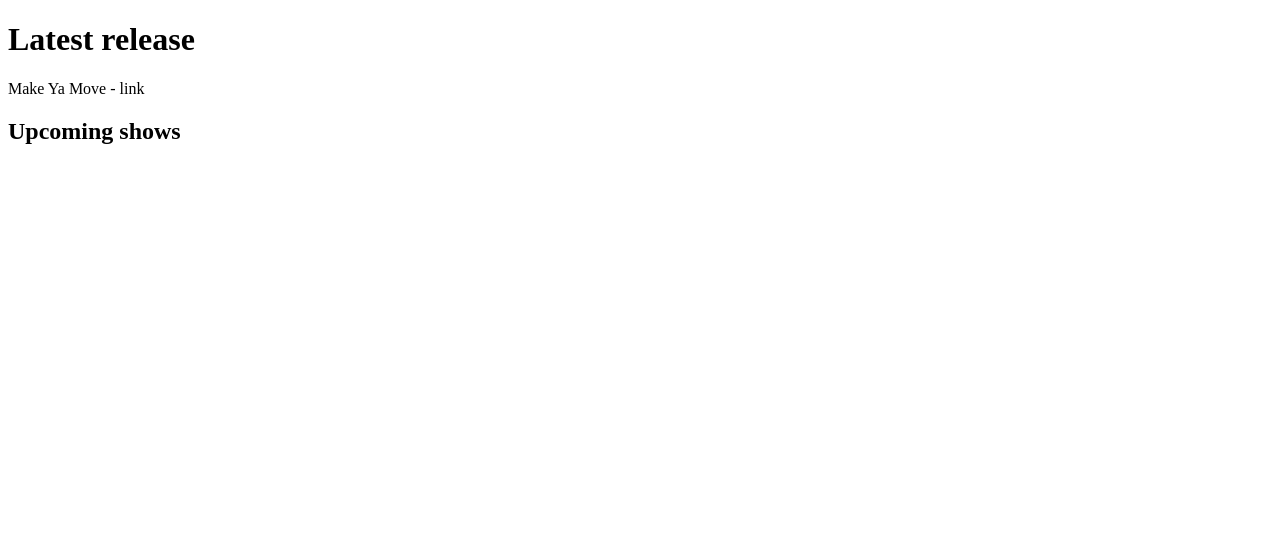
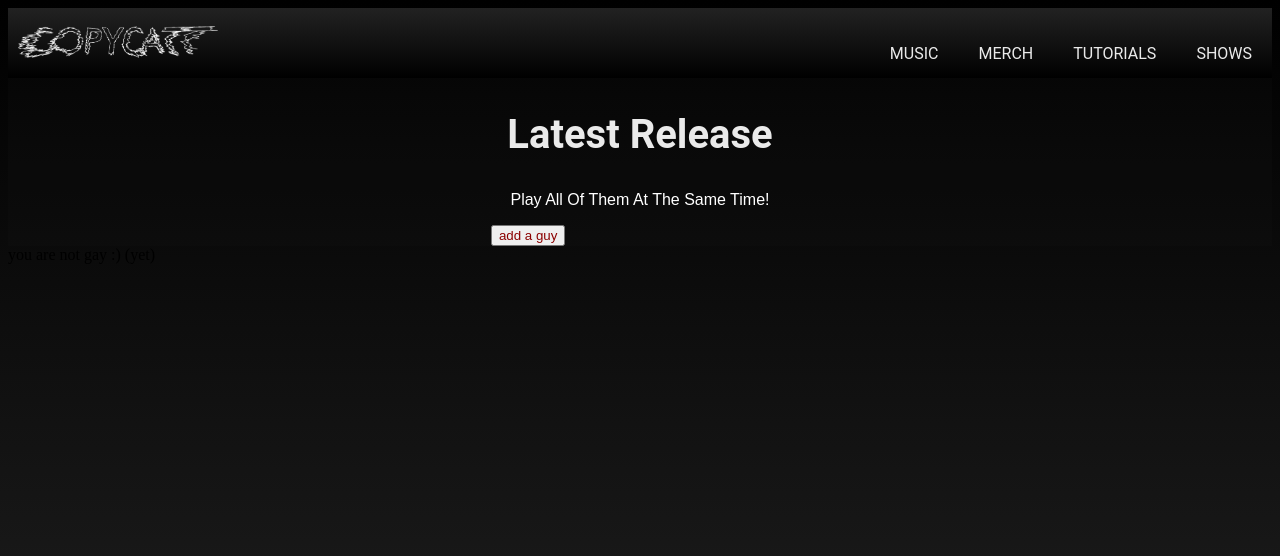
Before and after one commit to copycatt-web/copycatt, a plain HTML site: page index.html in a window 1280 px wide. Drawn offline with Linux system fonts and the light colour scheme; a web font is replaced by a local one.

Commit message:
Did stuff

```diff
--- a/index.html
+++ b/index.html
@@ -4,19 +4,55 @@
 	<meta charset="utf-8">
 	<meta name="viewport" content="width=device-width, initial-scale=1">
 	<title> COPYCATT </title>
+	<link rel="stylesheet" type="text/css" href="styles.css">
+	<link rel="preconnect" href="https://fonts.googleapis.com">
+    <link rel="preconnect" href="https://fonts.gstatic.com" crossorigin>
+    <link href="fonts.googleapis.com" rel="stylesheet">
+	<script src="script.js" defer></script>
+	<script src="https://kit.fontawesome.com/aa2a74dfef.js" crossorigin="anonymous"></script>
+
 </head>
+
+<header>
+	<div class="header-container">
+		<h1 onclick="navHome()"> <img class="logo" src="resources/logo.png"> </h1>
+		<div class="tabs-box">
+			<ul class="tabs">
+				<li data-tab-target='#music' class="active tab">MUSIC</li>
+				<li data-tab-target='#merch' class="tab">MERCH</li>
+				<li data-tab-target='#tutorials' class="tab">TUTORIALS</li>
+				<li data-tab-target='#shows' class="tab">SHOWS</li>
+			</ul>
+		</div>
+	</div>
+</header>
 <body>
-	<h1> Latest release </h1>
-	<div>
-		<p>
-			Make Ya Move - link
-		</p>
-	</div>
-	<h2> Upcoming shows </h2>
-	<div>
-		<p>
-
-		</p>
+	<div class="tab-content">
+		<div id="music" data-tab-content class="active">
+			<h2> Latest Release </h2>
+			<p style="color: white;">Play All Of Them At The Same Time!</p>
+			<div id="bandcamp-grid" style="display: grid; grid-template-columns: repeat(4, 1fr);">
+				<button id="plus">add a guy</button>
+			</div>
+		</div>
+		<div id="merch" data-tab-content>
+			<h2>Merch</h2>
+			<p>Shirts n shit here</p>
+		</div>
+		<div id="tutorials" data-tab-content>
+			<h2>Tutorials</h2>
+			<p>blahblahblah</p>
+		</div>
+		<div id="shows" data-tab-content>
+			<h2>Upcoming shows</h2>
+			<div>
+				<p>
+					AUSTIN, TX
+				</p>
+			</div>
+		</div>
 	</div>
 </body>
+<footer> you are not gay :) (yet)</footer>
+<style type="text/css"></style>
 </html>
--- a/script.js
+++ b/script.js
@@ -0,0 +1,27 @@
+const tabs = document.querySelectorAll('[data-tab-target]')
+const tabContents = document.querySelectorAll('[data-tab-content]')
+const logo = document.getElementById('h1')
+
+function navHome() {
+	location.reload()
+}
+
+tabs.forEach(tab => {
+	tab.addEventListener('click', () => {
+		const target = document.querySelector(tab.dataset.tabTarget)
+		tabContents.forEach(tabContent => {
+			tabContent.classList.remove('active')
+		})
+		target.classList.add('active')
+	})
+})
+
+const plus = document.getElementById('plus')
+plus.addEventListener('click', addAGuy)
+
+
+function addAGuy() {
+	const container = document.getElementById('bandcamp-grid')
+	const newGuy = '<iframe class="bc-embed" style="border: 0; width: 200px; height: 200px;" src="https://bandcamp.com/EmbeddedPlayer/track=469807755/size=large/bgcol=222222/linkcol=0687f5/minimal=true/transparent=true/" seamless><a href="https://itscopycatt.bandcamp.com/track/make-ya-move">Make Ya Move by COPYCATT</a></iframe>'
+	container.insertAdjacentHTML('afterend', newGuy)
+}
--- a/styles.css
+++ b/styles.css
@@ -0,0 +1,108 @@
+:root {
+	--off-white: #eaeaea;
+	--off-black: #2222;
+}
+header{
+	margin: 0;
+	padding: 0;
+	overflow: hidden;
+}
+.logo{
+	max-width: 200px;
+}
+.header-container{
+	display: flex;
+	justify-content: space-between;
+	align-items: flex-end;
+	padding: 10px;
+	background: linear-gradient(#222222, black);
+	margin: 0;
+	width: 100%;
+	height: 50px;
+	flex-grow: 1;
+}
+.tabs-box{
+	display: flex;
+	flex-grow: 0;
+	flex-shrink: 1;
+	justify-content: flex-end;
+}
+
+[data-tab-content] {
+	display: none;
+}
+.active[data-tab-content] {
+	display: block;
+}
+
+.tabs{
+
+	display: flex;
+	justify-content: space-evenly;
+	color: var(--off-white);
+	align-content: flex-end;
+	list-style-type: none;
+	margin-bottom: 5px;
+	padding-right: 10px;
+	font-family: 'Roboto', sans-serif;
+	flex-grow: 1;
+	flex-shrink: 1;
+}
+.tab{
+	padding-left: 20px;
+	padding-right: 20px;
+	transition: padding-left 0.1s ease, padding-right 0.1s ease;
+	flex-grow: 1;
+	flex-shrink: 1;
+}
+.tab:hover{
+	padding-left: 25px;
+	padding-right: 25px;
+	color: white;
+}
+.tab-content{
+	color: var(--off-white);
+	background: var(--off-black);
+	display: flex;
+	align-items: flex-start;
+	justify-content: center;
+}
+
+h1{
+	margin: 0;
+	margin-right: 10px;
+	font-size: 40px;
+	font-family: futura;
+	font-style: italic;
+	color: #eaeaea;
+	position: ;
+}
+h2{
+	font-family: Roboto;
+	font-size: 30pt;
+	display: flex;
+	justify-content: center;
+}
+h2:hover{
+	font-size: 35pt;
+}
+.bc-embed{
+	margin: 10px;
+}
+
+body {
+	background: linear-gradient(to top, #222222, black);
+	background-repeat: no-repeat;
+	background-attachment: fixed;
+	bac
+	margin: 0;
+	padding: 0;
+}
+button {
+	color: darkred;
+}
+p{
+	font-family: sans-serif;
+	color: thistle;
+	text-align: center;
+}
```
Also changed, not shown: resources/logo.png (added).
